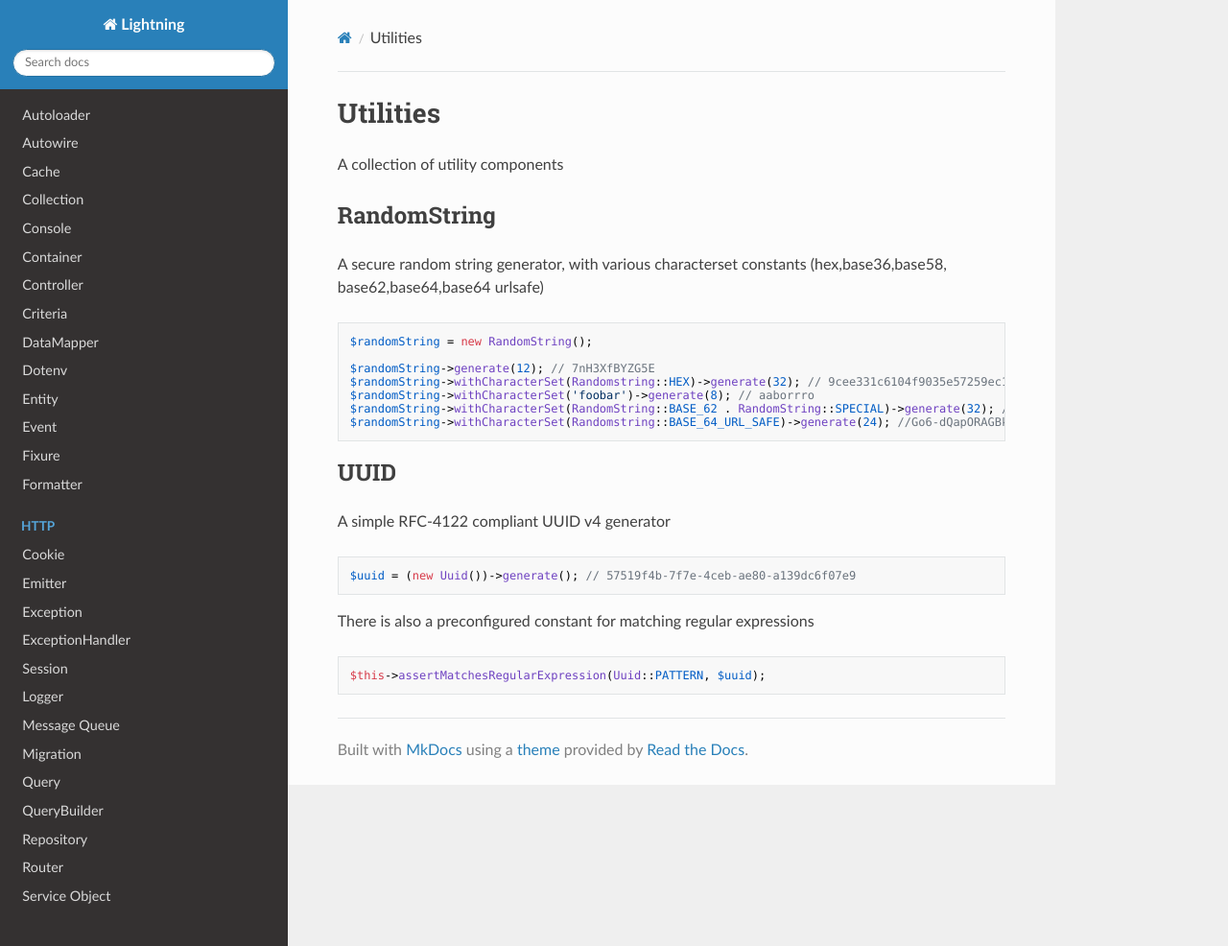
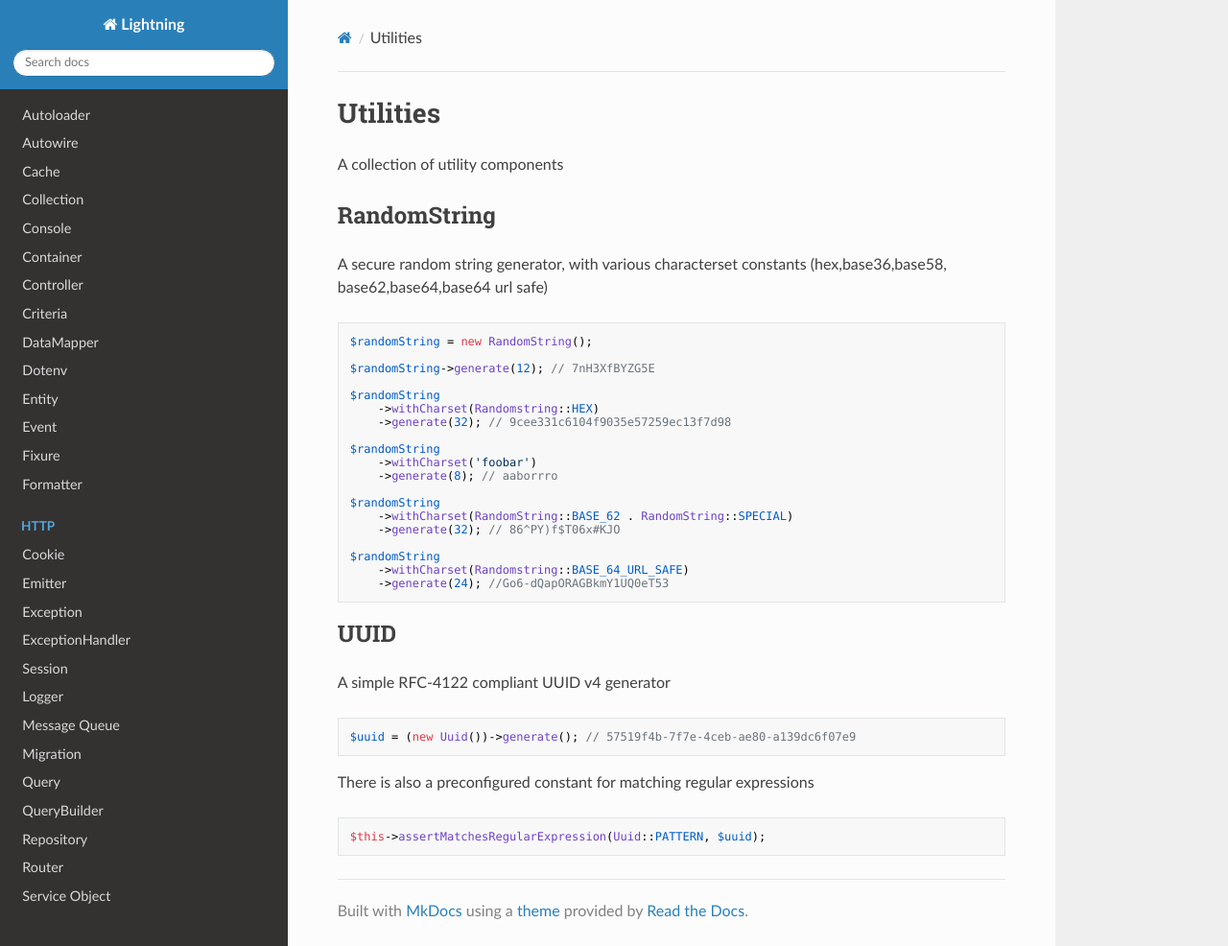
Before and after one commit to jamielsharief/lightning, an MkDocs documentation site: the page built from docs/utilities.md, in a window 1280 px wide and 986 px high. Shown: the whole window at 96% size. Built offline with MkDocs 1.6.1, drawn with Linux system fonts in a browser that asks for light colours; nearby versions of some CDN libraries.

Commit message:
renamed to charset

````diff
--- a/docs/utilities.md
+++ b/docs/utilities.md
@@ -4,16 +4,28 @@ A collection of utility components
 
 ## RandomString
 
-A secure random string generator, with various characterset constants (hex,base36,base58, base62,base64,base64 urlsafe)
+A secure random string generator, with various characterset constants (hex,base36,base58, base62,base64,base64 url safe)
 
 ```php
 $randomString = new RandomString();
 
 $randomString->generate(12); // 7nH3XfBYZG5E
-$randomString->withCharacterSet(Randomstring::HEX)->generate(32); // 9cee331c6104f9035e57259ec13f7d98
-$randomString->withCharacterSet('foobar')->generate(8); // aaborrro
-$randomString->withCharacterSet(RandomString::BASE_62 . RandomString::SPECIAL)->generate(32); // 86^PY)f$T06x#KJO
-$randomString->withCharacterSet(Randomstring::BASE_64_URL_SAFE)->generate(24); //Go6-dQapORAGBkmY1UQ0eT53
+
+$randomString
+    ->withCharset(Randomstring::HEX)
+    ->generate(32); // 9cee331c6104f9035e57259ec13f7d98
+
+$randomString
+    ->withCharset('foobar')
+    ->generate(8); // aaborrro
+
+$randomString
+    ->withCharset(RandomString::BASE_62 . RandomString::SPECIAL)
+    ->generate(32); // 86^PY)f$T06x#KJO
+
+$randomString
+    ->withCharset(Randomstring::BASE_64_URL_SAFE)
+    ->generate(24); //Go6-dQapORAGBkmY1UQ0eT53
 ```
 
 ## UUID
````
Also changed, not shown: 2 other files.
